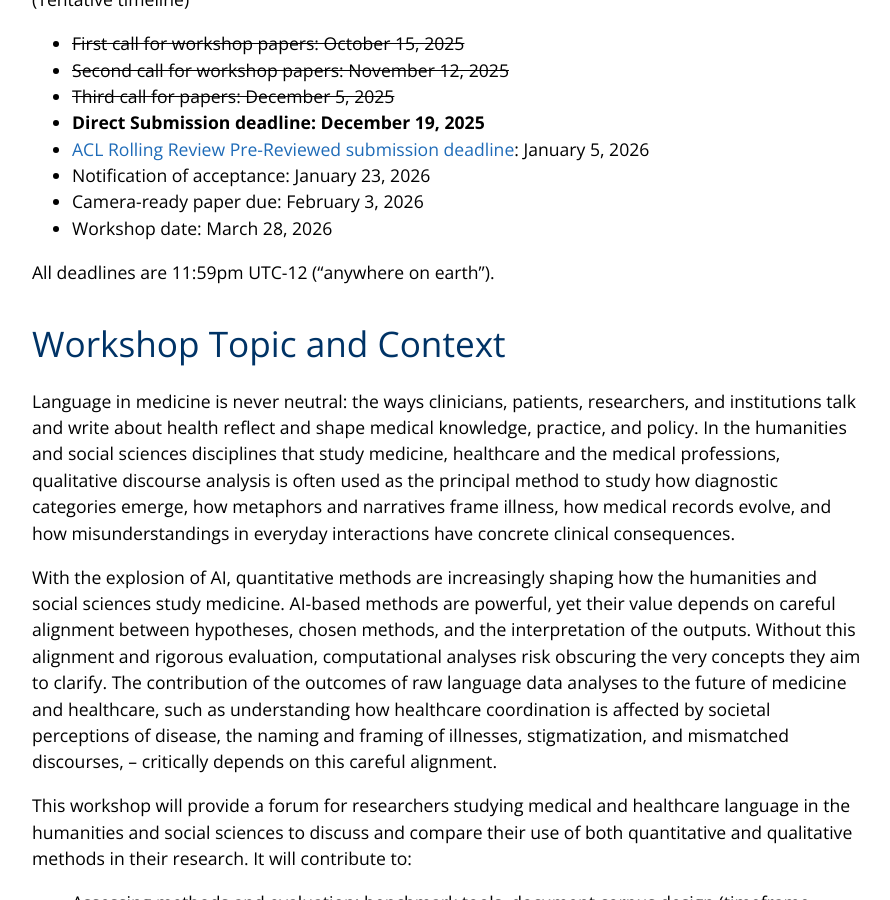
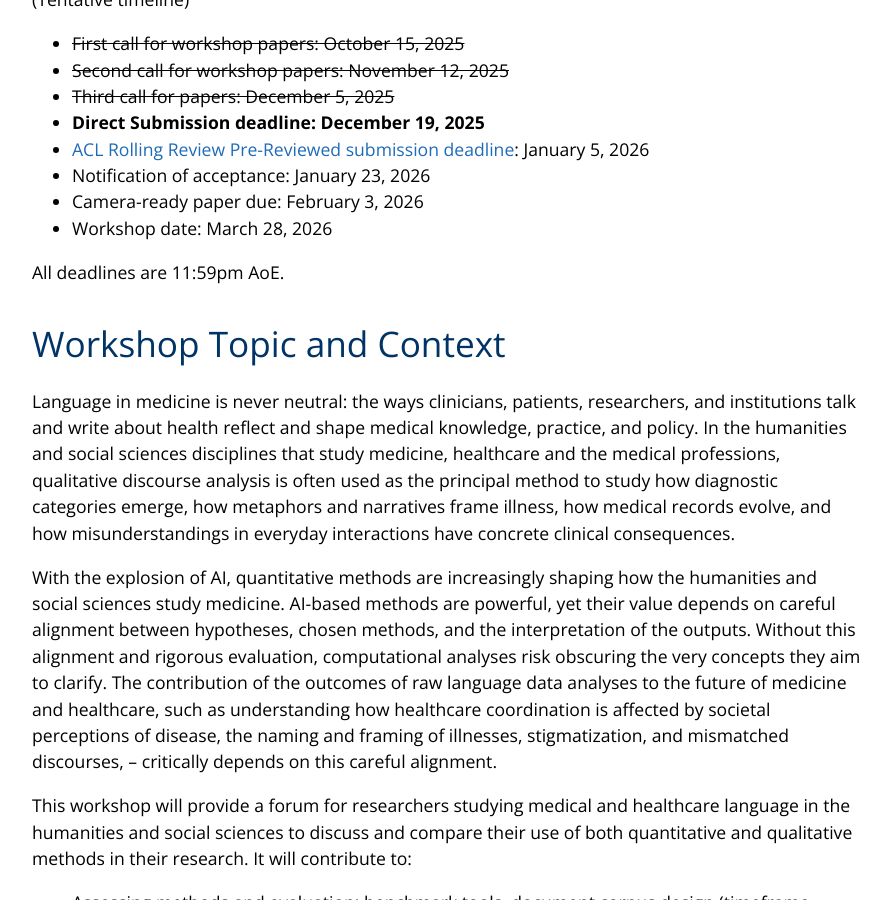
Before and after one commit to HeaLing-workshop/HeaLing-workshop.github.io, a Jekyll site: the page built from index.md, in a window 1280 px wide and 900 px high, scrolled down 1295 px. Shown: the whole window, without its empty margins (192-1082 px from the left). Built offline with Jekyll 4.4.1, drawn with Linux system fonts in a browser that asks for light colours; some of the changed text lies outside the part shown.

Commit message:
update PC list

```diff
--- a/index.md
+++ b/index.md
@@ -18,7 +18,7 @@ _Tagline:_ Exploring Linguistic Analysis in Medicine and Healthcare: Bridging Hy
 - Camera-ready paper due: February 3, 2026
 - Workshop date: March 28, 2026
 
-All deadlines are 11:59pm UTC-12 ("anywhere on earth").
+All deadlines are 11:59pm AoE.
 
 # Workshop Topic and Context
 
```
Also changed, not shown: other parts of index.md (+1 -0 lines).
